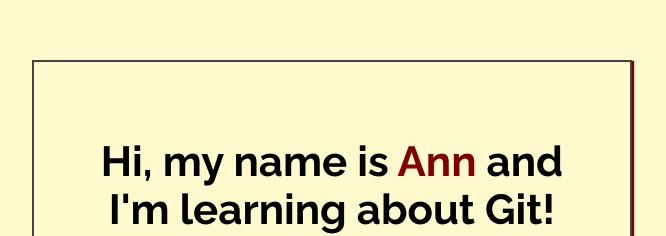
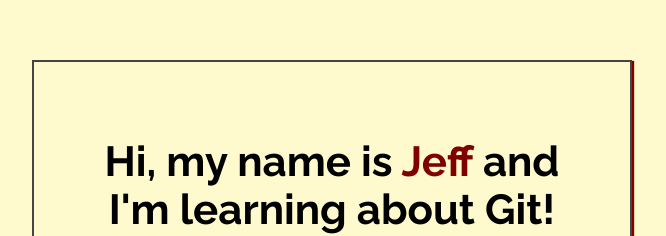
Before and after one commit to greenje262/my-first-repo, a plain HTML site: page index.html in a window 1280 px wide. Shown: the part 188-424 px from the top of the page, without its empty margins (308-974 px from the left). Drawn offline with Linux system fonts and the light colour scheme.

Commit message:
Name change in html

```diff
--- a/index.html
+++ b/index.html
@@ -14,7 +14,7 @@
 <body>
 
     <div class="greeting">
-        <h1>Hi, my name is <span class="highlight">Ann</span> and I'm learning about Git! </h1>
+        <h1>Hi, my name is <span class="highlight">Jeff</span> and I'm learning about Git! </h1>
 
         <p>Yay! Git is the best!</p>
     </div>
```
